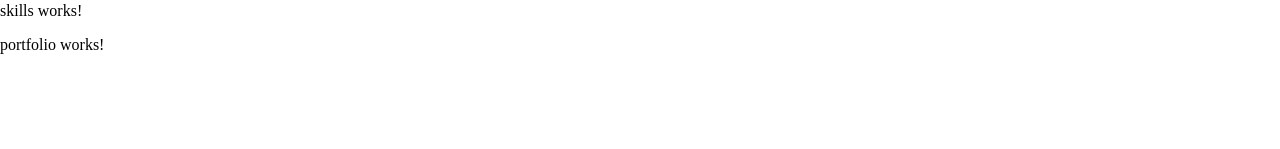
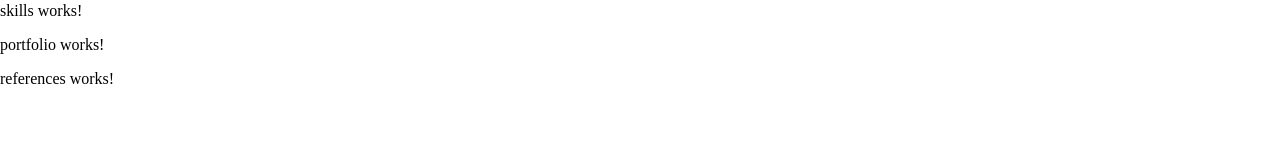
Before and after one commit to NPausC/Portfolio, an Angular app: page / in a window 1280 px wide. Shown: the part 151-300 px from the top of the page. Built offline with nearby package versions, Linux system fonts and the light colour scheme.

Commit message:
feat: add references section to app

```diff
--- a/src/app/app.html
+++ b/src/app/app.html
@@ -3,4 +3,5 @@
 <app-about-me></app-about-me>
 <app-skills></app-skills>
 <app-portfolio></app-portfolio>
+<app-references></app-references>
 <router-outlet></router-outlet>
--- a/src/app/app.ts
+++ b/src/app/app.ts
@@ -5,10 +5,11 @@ import { Hero } from './components/hero/hero';
 import { AboutMe } from './components/about-me/about-me';
 import { Skills } from './components/skills/skills';
 import { Portfolio } from './components/portfolio/portfolio';
+import { References } from './components/references/references';
 
 @Component({
   selector: 'app-root',
-  imports: [Header, Hero, AboutMe, Skills, Portfolio, RouterOutlet],
+  imports: [Header, Hero, AboutMe, Skills, Portfolio, References, RouterOutlet],
   templateUrl: './app.html',
   styleUrl: './app.scss'
 })
```
